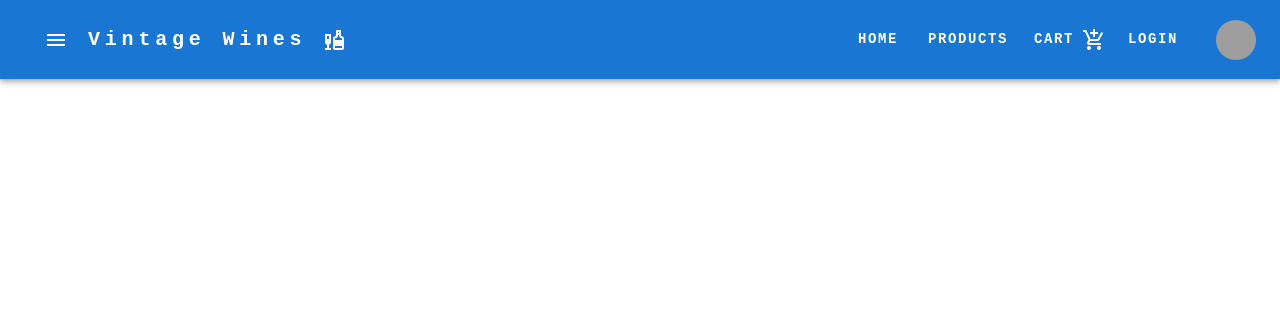
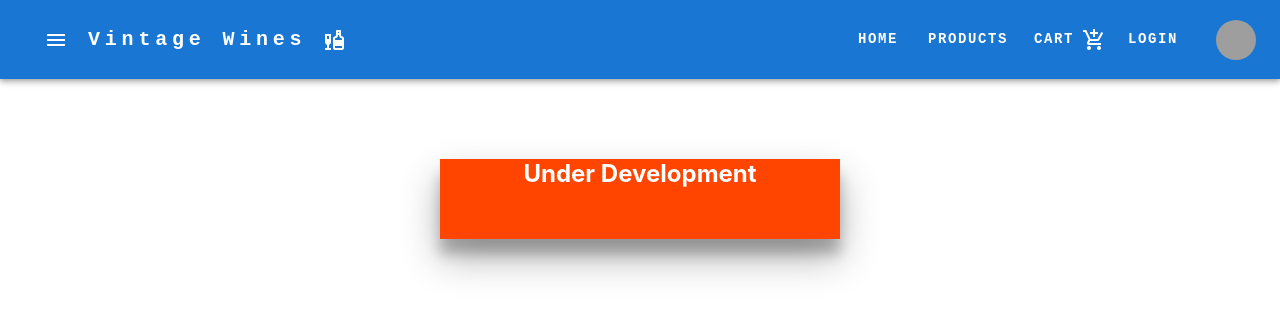
Before and after one commit to Vinay9720/fetch_post, a React (Create React App) app: page /placeOrder in a window 1280 px wide. Shown: the top 314 px of the page. Built offline with nearby package versions, Linux system fonts and the light colour scheme; grey boxes are pictures that could not be loaded.

Commit message:
Added the Order route

```diff
--- a/src/App.js
+++ b/src/App.js
@@ -5,6 +5,7 @@ import React from "react";
 import Welcome from "./pages/welcome/Welcome";
 import Products from "./pages/products/Products";
 import Cart from "./pages/cart/Cart";
+import Order from "./pages/Order/Order";
 
 function App() {
   return (
@@ -15,6 +16,7 @@ function App() {
           <Route path="/" element={<Welcome />} />
           <Route path="/products" element={<Products />} />
           <Route path="/cart" element={<Cart />} />
+          <Route path="/placeOrder" element={<Order />} />
         </Routes>
       </BrowserRouter>
     </>
--- a/src/UiVerse/CustomButton/CustomButton.js
+++ b/src/UiVerse/CustomButton/CustomButton.js
@@ -1,8 +1,14 @@
 import React from "react";
 import classes from "./CustomButton.module.css";
+import { useNavigate } from "react-router-dom";
 
 function CustomButton() {
-  return <button className={classes.btn}>Place Order</button>;
+  const navigate = useNavigate();
+  return (
+    <button className={classes.btn} onClick={() => navigate("/placeOrder")}>
+      Place Order
+    </button>
+  );
 }
 
 export default CustomButton;
--- /dev/null
+++ b/src/pages/Order/Order.css
@@ -0,0 +1,13 @@
+.placeOrder {
+  box-shadow: 0 19px 38px rgba(0, 0, 0, 0.3), 0 15px 12px rgba(0, 0, 0, 0.22);
+  height: 80px;
+  width: 25rem;
+  background-color: orangered;
+  color: white;
+  margin: 5rem auto;
+}
+.placeOrder h2 {
+  display: flex;
+  align-items: center;
+  justify-content: center;
+}
--- /dev/null
+++ b/src/pages/Order/Order.js
@@ -0,0 +1,12 @@
+import React from "react";
+import "./Order.css";
+
+const Order = () => {
+  return (
+    <div className="placeOrder">
+      <h2>Under Development</h2>
+    </div>
+  );
+};
+
+export default Order;
```
